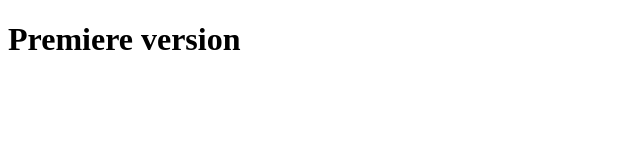
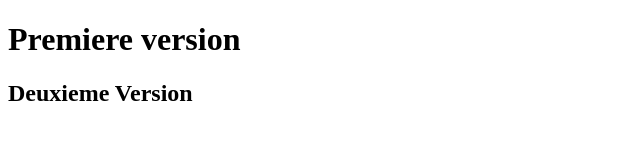
Before and after one commit to Krepe-Divine/SIO1-SLAM, a plain HTML site: page index.html in a window 1280 px wide. Shown: the whole page, without its empty margins (0-640 px from the left). Drawn offline with Linux system fonts and the light colour scheme.

Commit message:
deuxieme version

```diff
--- a/index.html
+++ b/index.html
@@ -8,5 +8,6 @@
 </head>
 <body>
     <h1>Premiere version</h1>
+    <h2>Deuxieme Version</h2>
 </body>
 </html>
```
